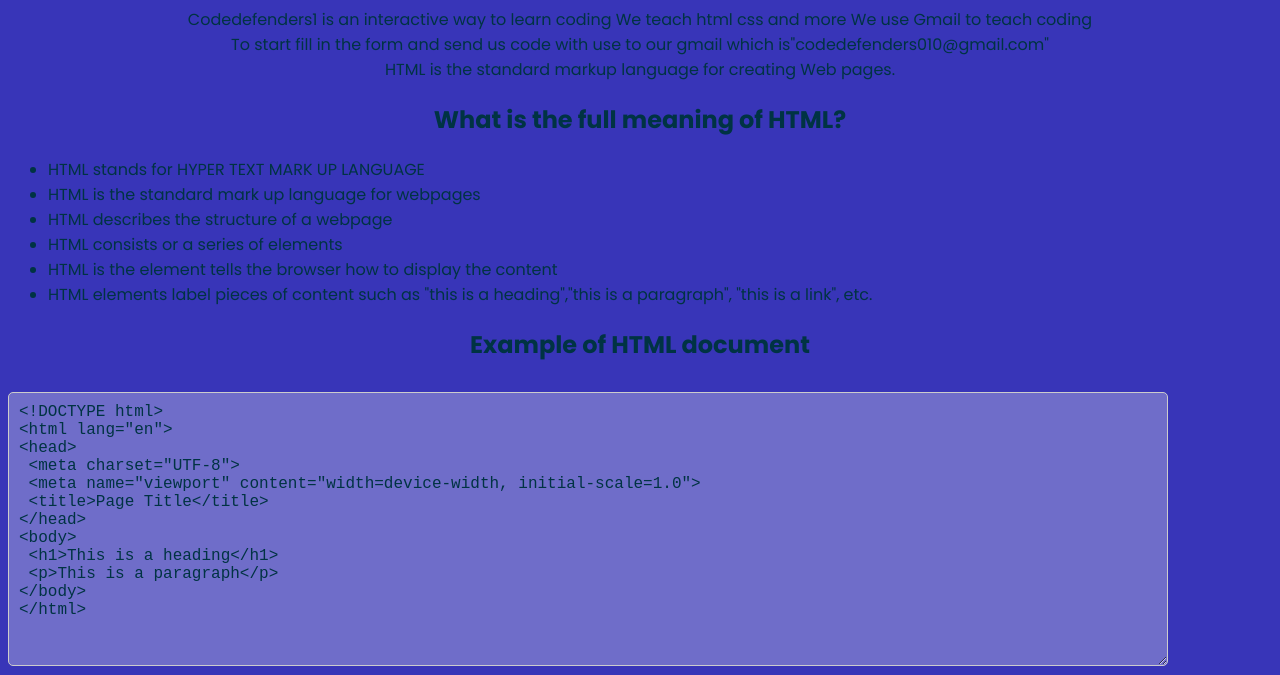
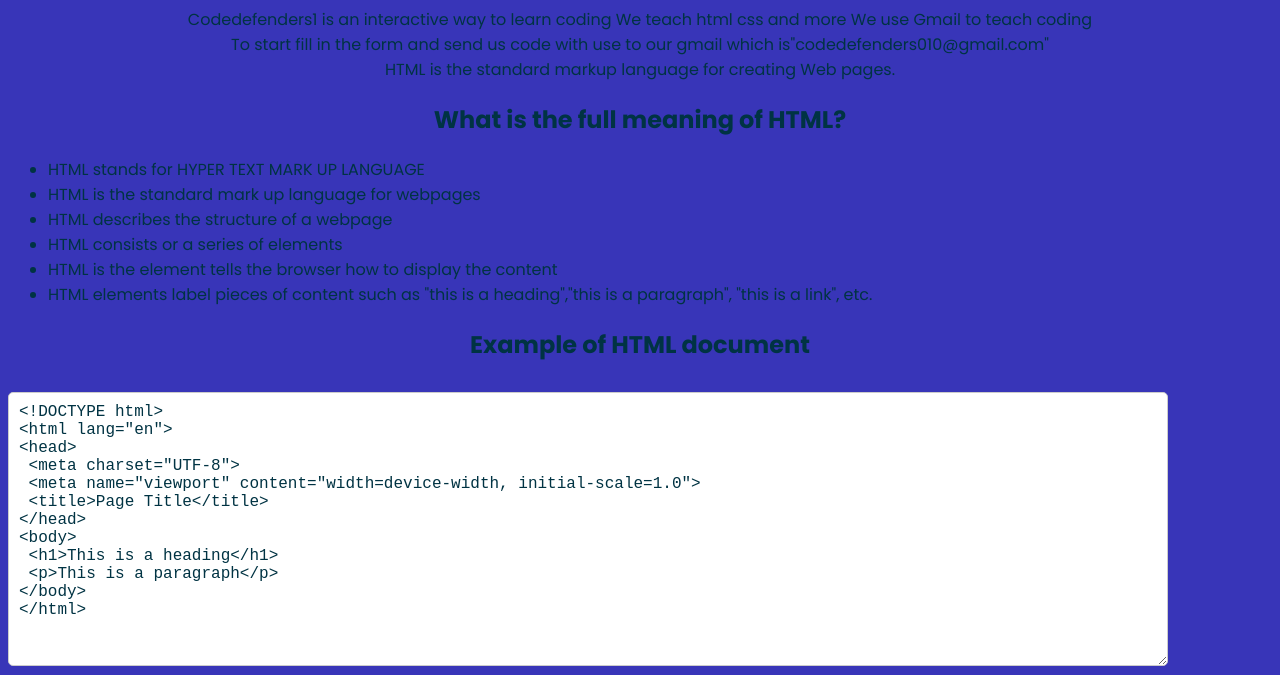
Before and after one commit to code790/Code-Defenders, a plain HTML site: page index.html in a window 1280 px wide. Shown: the part 125-800 px from the top of the page. Drawn offline with Linux system fonts and the light colour scheme.

Commit message:
Update index.html

```diff
--- a/index.html
+++ b/index.html
@@ -30,7 +30,7 @@ To start fill in the form and send us code with use to our gmail which is"codede
 </div>
 <div>
     <h2>Example of HTML document</h2>
-    <textarea rows="14" cols="30" disabled>
+    <textarea rows="14" cols="30" readonly>
 <!DOCTYPE html>
 <html lang="en">
 <head>
```
